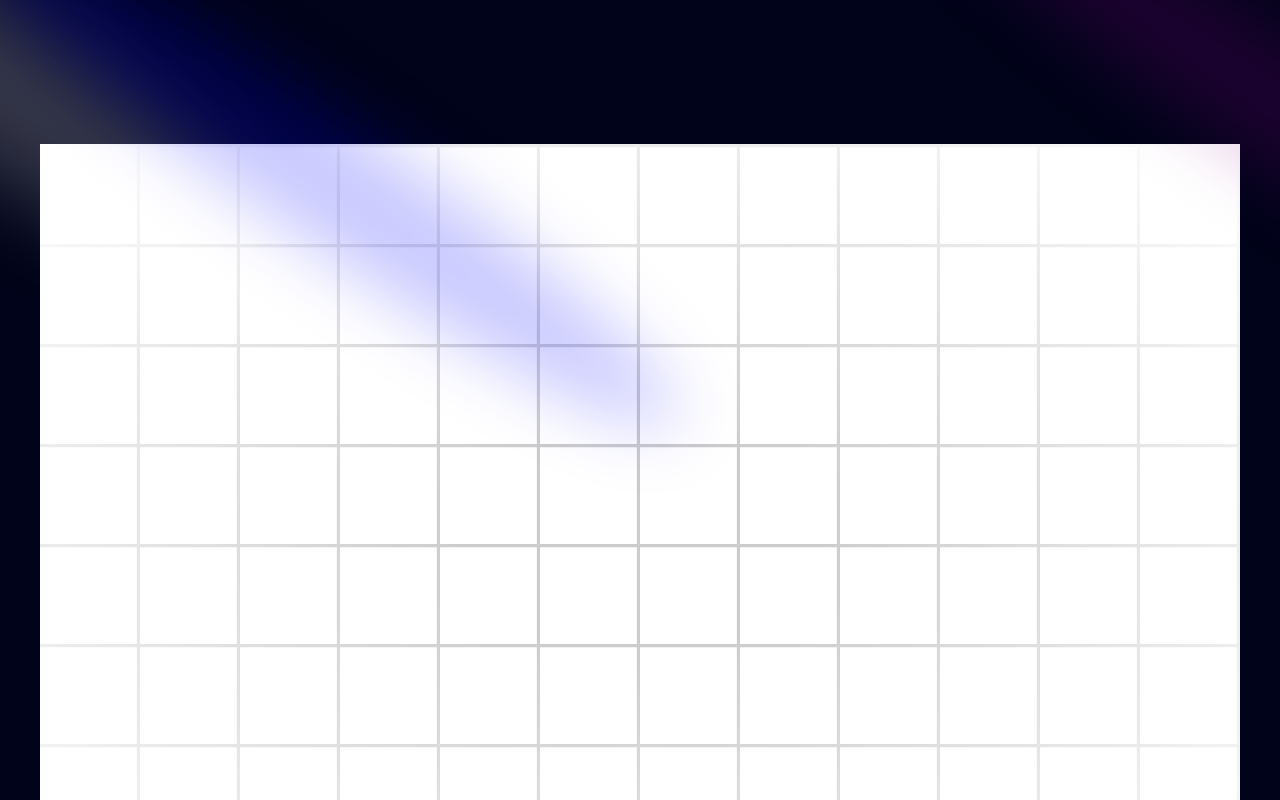
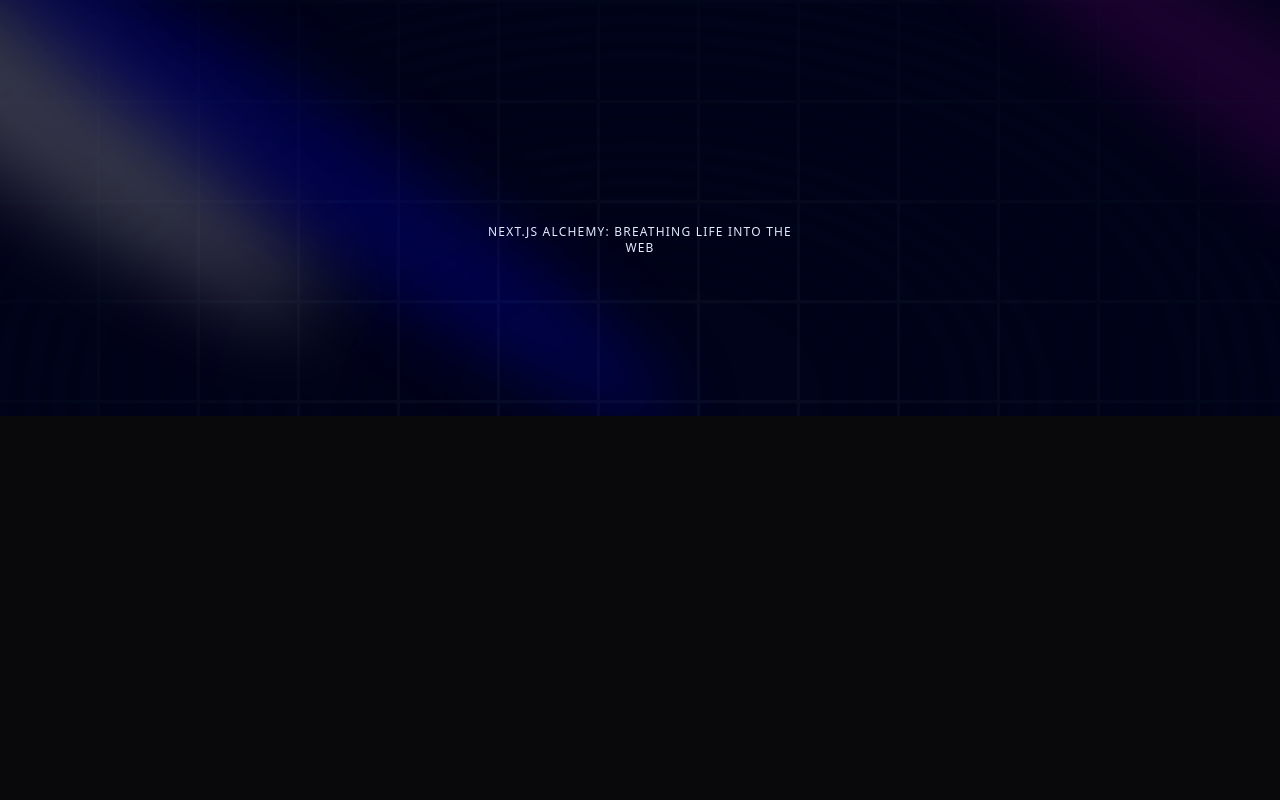
Before and after one commit to Nathan-Mwai/portfolio, a Next.js app: page / in a window 1280 px wide. Shown: the top 800 px of the page. Built offline with nearby package versions, Linux system fonts and the light colour scheme.

Commit message:
Now adding animation using aceternity

```diff
--- a/app/layout.tsx
+++ b/app/layout.tsx
@@ -1,6 +1,7 @@
 import type { Metadata } from "next";
 import localFont from "next/font/local";
 import "./globals.css";
+import { ThemeProvider } from "./provider";
 
 const geistSans = localFont({
   src: "./fonts/GeistVF.woff",
@@ -28,7 +29,14 @@ export default function RootLayout({
       <body
         className={`${geistSans.variable} ${geistMono.variable} antialiased`}
       >
-        {children}
+       <ThemeProvider
+            attribute="class"
+            defaultTheme="dark"
+            enableSystem
+            disableTransitionOnChange
+          >
+            {children}
+          </ThemeProvider>
       </body>
     </html>
   );
--- a/app/provider.tsx
+++ b/app/provider.tsx
@@ -0,0 +1,11 @@
+"use client"
+
+import * as React from "react"
+import { ThemeProvider as NextThemesProvider } from "next-themes"
+
+export function ThemeProvider({
+  children,
+  ...props
+}: React.ComponentProps<typeof NextThemesProvider>) {
+  return <NextThemesProvider {...props}>{children}</NextThemesProvider>
+}
--- a/components/Hero.tsx
+++ b/components/Hero.tsx
@@ -16,10 +16,17 @@ const Hero = () => {
         <Spotlight className="top-28 left-80 h-[80vh] w-[50vw]" fill="blue" />
       </div>
 
-      <div className="h-screen w-full dark:bg-black-100 bg-white  dark:bg-grid-white/[0.3] bg-grid-black/[0.2] relative flex items-center justify-center">
+      <div className="h-screen w-full dark:bg-black-100 bg-white  dark:bg-grid-white/[0.03] bg-grid-black/[0.2] flex items-center justify-center absolute top-0 left-0">
         {/* Radial gradient for the container to give a faded look */}
         <div className="absolute pointer-events-none inset-0 flex items-center justify-center dark:bg-black-100 bg-white [mask-image:radial-gradient(ellipse_at_center,transparent_20%,black)]" />
+      </div>
 
+      <div className="flex justify-center relative my-20 z-10">
+        <div className="max-w-[89vw] md:max-w-2xl lg:max-w-[60vw] flex flex-col items-center justify-center">
+          <h2 className="uppercase tracking-widest text-xs text-center text-blue-100 max-w-80">
+          Next.js Alchemy: Breathing Life into the Web
+          </h2>
+        </div>
       </div>
     </div>
   );
```
